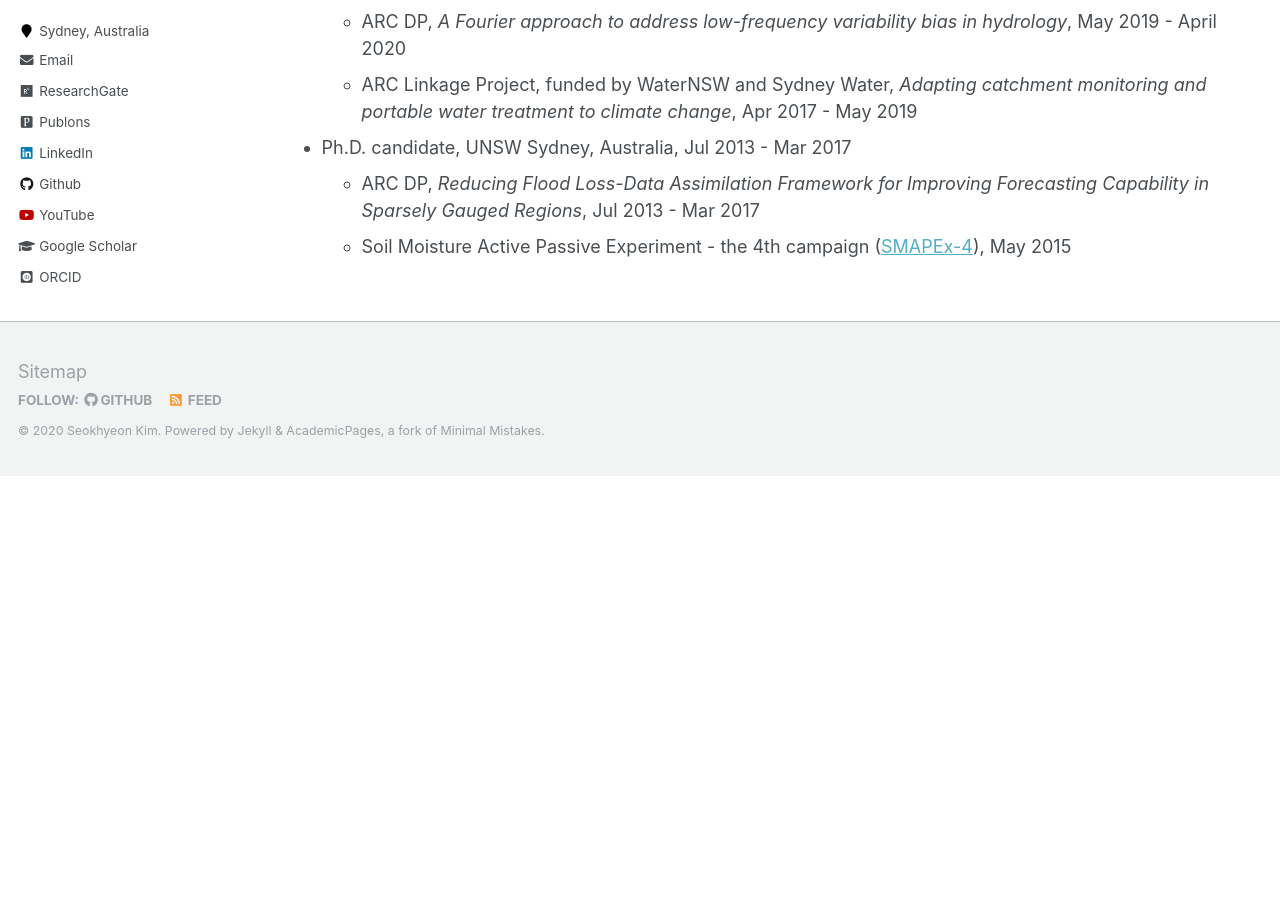
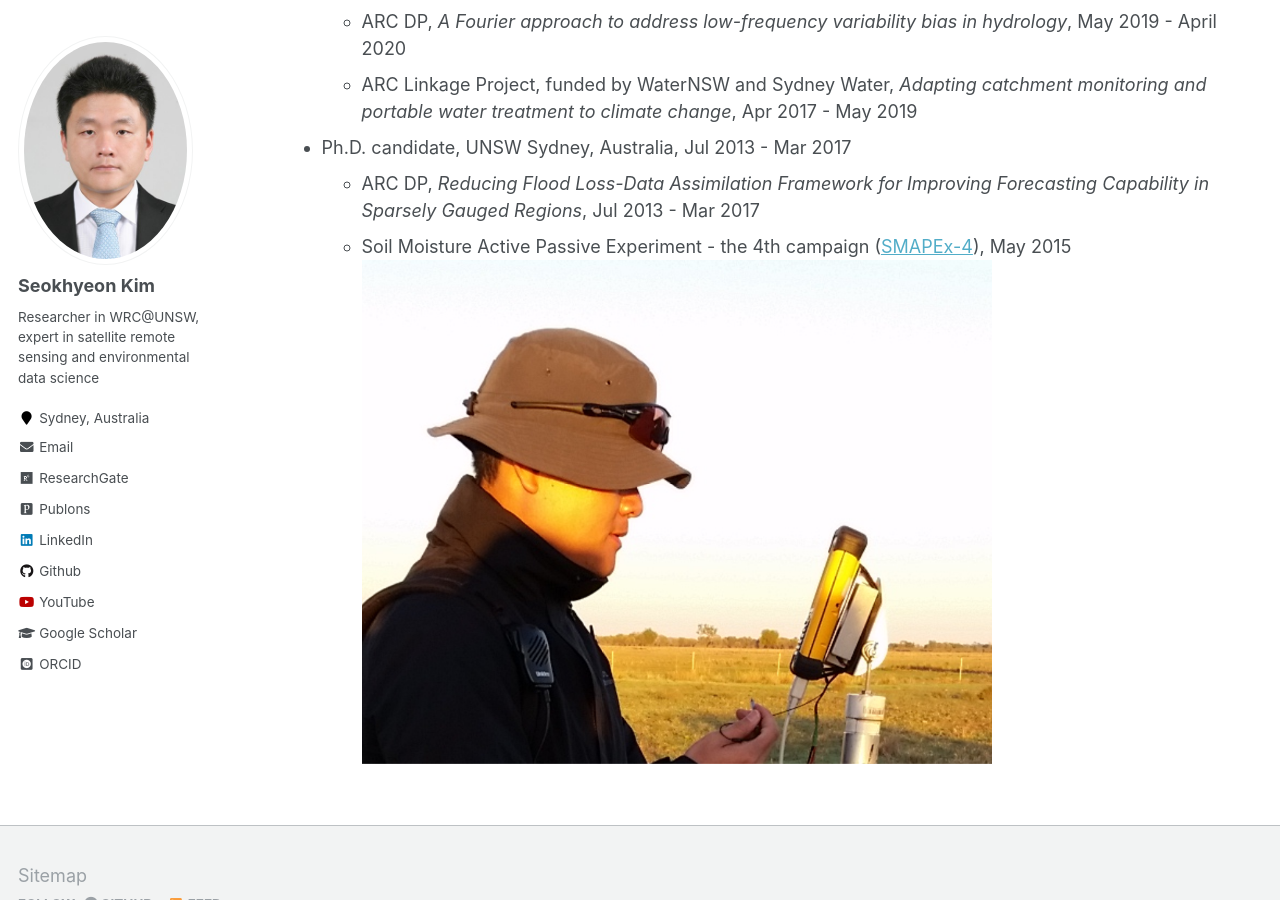
Before and after one commit to uawds/SanghoonJunWater.github.io, a Jekyll site: the page built from _pages/cv.md, in a window 1280 px wide and 900 px high, scrolled down 5992 px. Built offline with Jekyll 4.4.1, drawn with Linux system fonts in a browser that asks for light colours; some web fonts are replaced; before the commit the page ends 6468 px from its top, so only the background shows below that.

Commit message:
Update cv.md

```diff
--- a/_pages/cv.md
+++ b/_pages/cv.md
@@ -97,3 +97,4 @@ Projects Involved
 * Ph.D. candidate, UNSW Sydney, Australia, Jul 2013 - Mar 2017
   * ARC DP, <i>Reducing Flood Loss-Data Assimilation Framework for Improving Forecasting Capability in Sparsely Gauged Regions</i>, Jul 2013 - Mar 2017
   * Soil Moisture Active Passive Experiment - the 4th campaign ([SMAPEx-4](http://www.smapex.monash.edu.au/Data/SMAPEx-4/SMAPEx-4%20pictures.php)), May 2015
+  <br/><img src='/images/PP.png' width="70%" height="70%">
```
